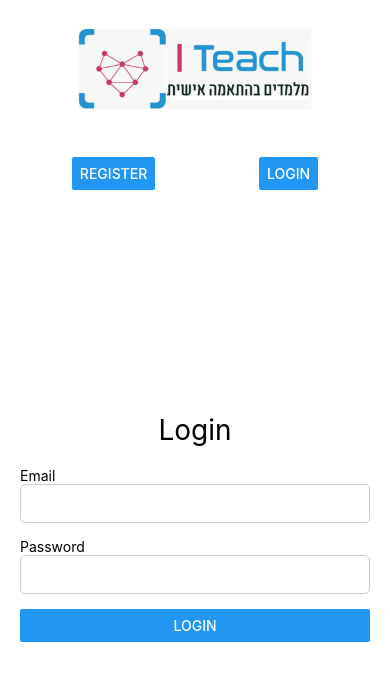
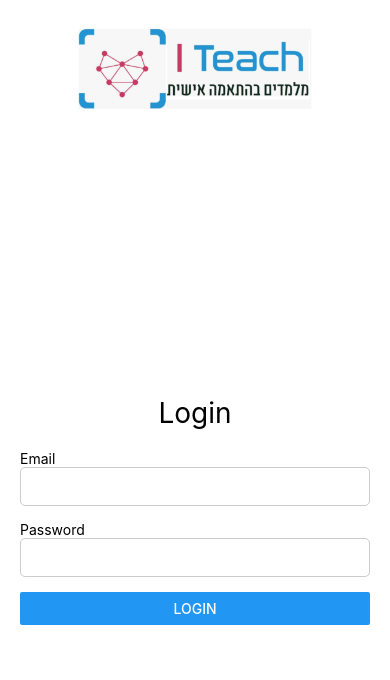
Before and after one commit to TalMaIka/Teach_in, a React Native app in the folder learninApp/: screen / in a window 390 px wide. Shown: the top 680 px of the page. Built offline with nearby package versions, Linux system fonts and the light colour scheme.

Commit message:
tests for matala 4

```diff
--- a/learninApp/App.js
+++ b/learninApp/App.js
@@ -142,8 +142,6 @@ export default function App() {
       <View style={{ flexDirection: 'row', flexWrap: 'wrap', justifyContent: 'space-around', padding: 20 }}>
         {!currentUser ? (
           <>
-            <Button title="Register" onPress={() => setScreen('register')} />
-            <Button title="Login" onPress={() => setScreen('login')} />
           </>
         ) : (
           <>
```
